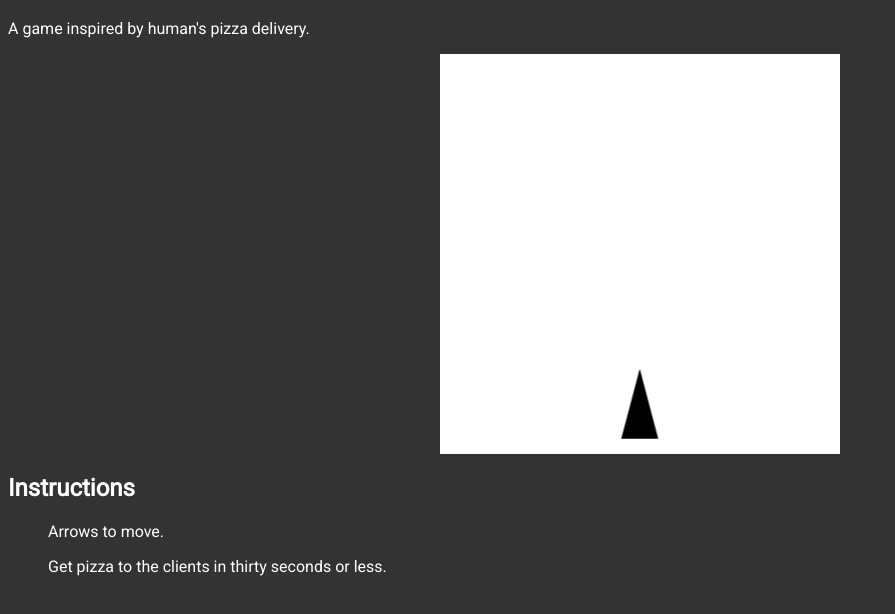
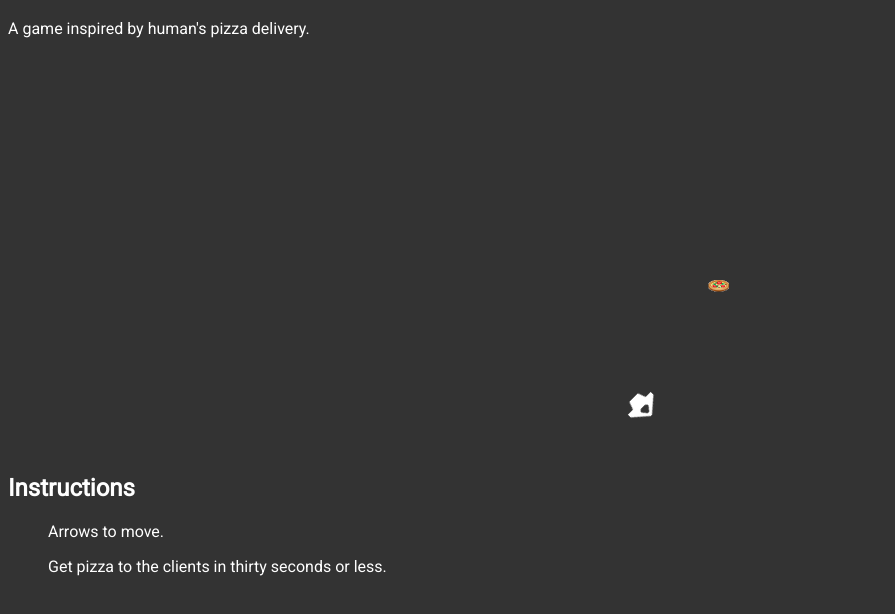
Before and after one commit to wongcito/30-seconds-or-free, a plain HTML site: page index.html in a window 1280 px wide. Shown: the part 62-676 px from the top of the page, without its empty margins (0-895 px from the left). Drawn offline with Linux system fonts and the light colour scheme; animation ran at ten frames a second.

Commit message:
* nuevo script de python para arrancar servidor web * nuevas imagenes de nave y pizza * nuevo objeto "package" * se crea una pizza que es recogida por la nave

```diff
--- a/index.html
+++ b/index.html
@@ -8,6 +8,7 @@
     <link href='http://fonts.googleapis.com/css?family=Roboto' rel='stylesheet' type='text/css'>
     <script src="src/phaser.min.js"></script>
     <script src="src/Main.js"></script>
+	<script src="src/packages.js"></script>
 </head>
 <body>
     <h1>Thirty seconds or free</h1>
--- a/src/Main.js
+++ b/src/Main.js
@@ -4,26 +4,38 @@ var mainState = {
 
     preload: function() {
         this.game.load.image("nave", "img/nave.png");
+		this.game.load.spritesheet("nave2", "img/ship.png",32,32);
+		this.game.load.image("pizza", "img/pizza1.gif");
         //this.ROTATION_SPEED = 90;
     },
 
     create: function() {
 
         //Pongo el color del stage
-        this.game.stage.backgroundColor = "#fff";
+        this.game.stage.backgroundColor = 0x333333;
 
         //Agrego la nave
-        nave = this.game.add.sprite(this.game.width/2, this.game.height-50, "nave");
+        nave = this.game.add.sprite(this.game.width/2, this.game.height-50, "nave2");
         nave.anchor.setTo(0.5,0.5);
-
+		nave.angle = 45;
         //Agrego fisica a la nave
 		this.game.physics.startSystem(Phaser.Physics.ARCADE);
 		//this.game.physics.arcade.gravity.y=400;
+		this.game.physics.arcade.enableBody(nave);
+		//nave.body.drag.set(100);
+		nave.body.maxVelocity.set(200);
 
-		this.game.physics.arcade.enableBody(nave);
+		//Agrego pizza
+		this.packageCaptured=false;
+		pizzas= this.game.add.group();
+		this.pizza= new Package(this.game,0,0);
+		pizzas.add(this.pizza);
+		var x= this.game.rnd.integerInRange(50,this.game.world.width-100);
+		var y= this.game.rnd.integerInRange(50,this.game.world.height-100);
+		this.pizza.reset(x,y);
+		this.pizza.revive();
 
-		nave.body.drag.set(100);
-		nave.body.maxVelocity.set(200);
+
 
         //Agrego teclas
         this.game.input.keyboard.addKeyCapture([
@@ -42,8 +54,12 @@ var mainState = {
 
 		if (cursors.up.isDown) {
 			game.physics.arcade.accelerationFromRotation(nave.rotation, 200, nave.body.acceleration);
+			// Show the frame from the spritesheet with the engine on
+			nave.frame = 1;
 		} else {
 			nave.body.acceleration.set(0);
+			// Show the frame from the spritesheet with the engine off
+			nave.frame = 0;
 		}
 		if (cursors.left.isDown) {
 			nave.body.angularVelocity = -300;
@@ -54,9 +70,17 @@ var mainState = {
 		}
 
 		screenWrap(nave);
+		//hitting coins
+		this.game.physics.arcade.overlap(nave,pizzas, coinHit,null,this);
+
+		if (this.packageCaptured) {
+			this.pizza.x=nave.x+10;
+			this.pizza.y=nave.y-10;
+		}
+
     },
 
-    leftInputIsActive: function() {
+/*     leftInputIsActive: function() {
         var isActive = false;
 
         isActive = this.input.keyboard.isDown(Phaser.Keyboard.LEFT);
@@ -64,27 +88,25 @@ var mainState = {
             this.game.input.activePointer.x < this.game.width/4);
 
         return isActive;
-    }
+    } */
 
+};
+
+function coinHit(_ship,_package) {
+	this.packageCaptured=true;
 };
 
 function screenWrap (sprite) {
 
-    if (sprite.x < 0)
-    {
+    if (sprite.x < 0){
         sprite.x = game.width;
-    }
-    else if (sprite.x > game.width)
-    {
+    } else if (sprite.x > game.width) {
         sprite.x = 0;
     }
 
-    if (sprite.y < 0)
-    {
+    if (sprite.y < 0) {
         sprite.y = game.height;
-    }
-    else if (sprite.y > game.height)
-    {
+    } else if (sprite.y > game.height) {
         sprite.y = 0;
     }
 
--- /dev/null
+++ b/src/packages.js
@@ -0,0 +1,36 @@
+var Package= function(game, x, y, key, frame) {
+	key= 'pizza';
+	Phaser.Sprite.call(this, game, x, y, key, frame);
+
+	this.scale.setTo(0.5);
+	this.anchor.setTo(0.5);
+
+	//we tell it to animate
+	//this.animations.add('spin');
+
+	this.game.physics.arcade.enableBody(this);
+	this.body.allowGravity=false;
+
+	//this makes it know when it leaves the world
+	this.checkWorldBounds=true;
+	//this kills it when it leaves the world
+	this.onOutOfBoundKill=true;
+
+	//this executes onKilled when the Package dies:
+	this.events.onKilled.add(this.onKilled,this);
+	//this executes onRevived when the Package revives:
+	this.events.onRevived.add(this.onRevived,this);
+	//
+
+};
+
+Package.prototype = Object.create(Phaser.Sprite.prototype);
+Package.prototype.constructor= Package;
+
+Package.prototype.onRevived= function() {
+
+};
+
+Package.prototype.onKilled= function() {
+	this.animations.frame=0;
+};
```
Also changed, not shown: img/pizza1.gif (added), img/ship.png (added), 2 other files.
